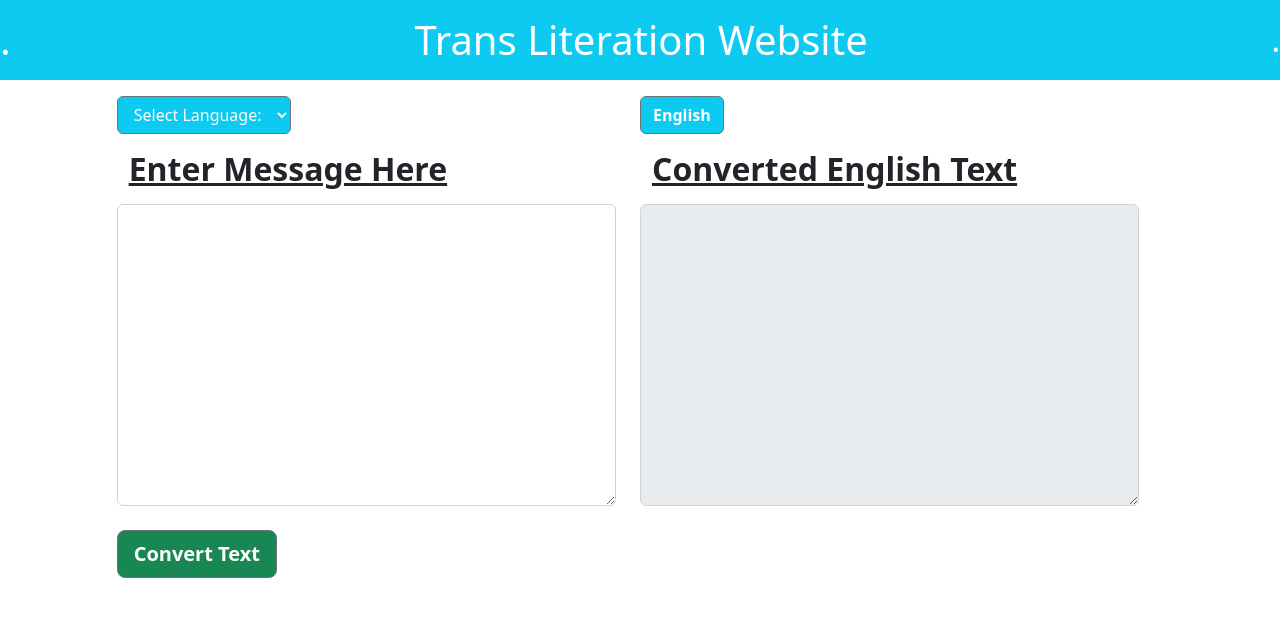
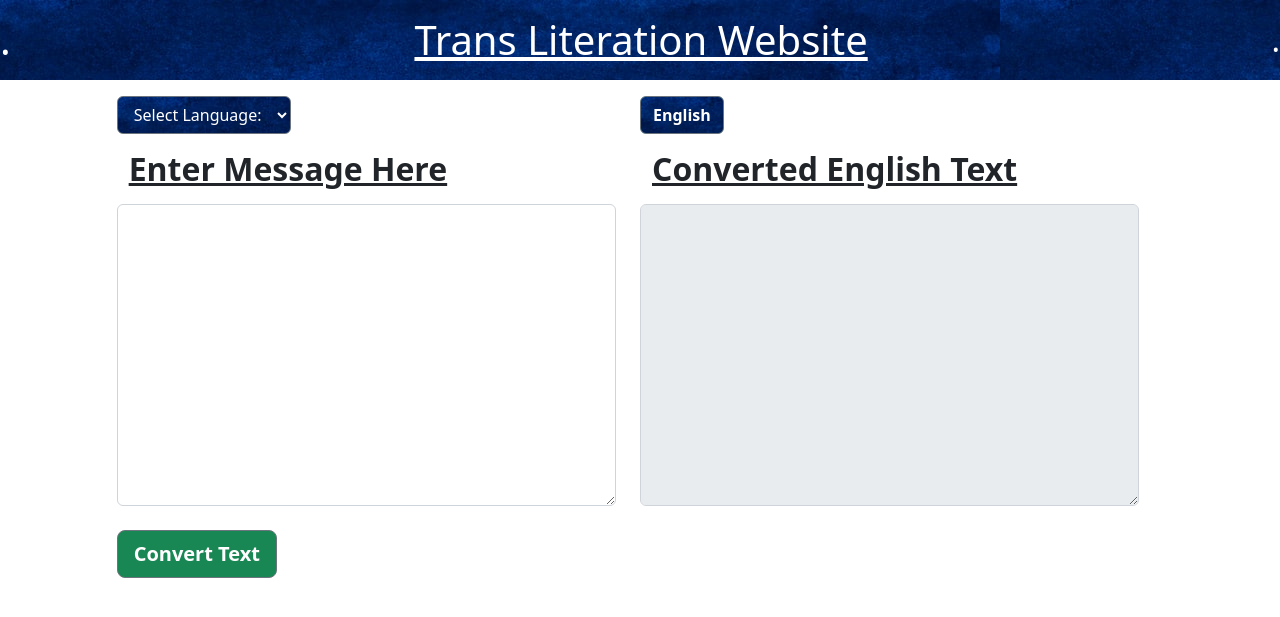
Before and after one commit to AggarwalNeelesh/Trans-Literation, a Django app: page / in a window 1280 px wide. Shown: the top 617 px of the page. Run offline with Django 4.2, Linux system fonts and the light colour scheme.

Commit message:
Third commit

```diff
--- a/lit/lit/settings.py
+++ b/lit/lit/settings.py
@@ -9,7 +9,7 @@ https://docs.djangoproject.com/en/4.0/topics/settings/
 For the full list of settings and their values, see
 https://docs.djangoproject.com/en/4.0/ref/settings/
 """
-
+import os
 from pathlib import Path
 
 # Build paths inside the project like this: BASE_DIR / 'subdir'.
@@ -111,11 +111,13 @@ USE_I18N = True
 
 USE_TZ = True
 
-
 # Static files (CSS, JavaScript, Images)
 # https://docs.djangoproject.com/en/4.0/howto/static-files/
 
 STATIC_URL = 'static/'
+STATICFILES_DIRS = [
+    os.path.join(BASE_DIR, 'static'),
+]
 
 # Default primary key field type
 # https://docs.djangoproject.com/en/4.0/ref/settings/#default-auto-field
--- a/lit/lit/urls.py
+++ b/lit/lit/urls.py
@@ -1,18 +1,3 @@
-"""lit URL Configuration
-
-The `urlpatterns` list routes URLs to views. For more information please see:
-    https://docs.djangoproject.com/en/4.0/topics/http/urls/
-Examples:
-Function views
-    1. Add an import:  from my_app import views
-    2. Add a URL to urlpatterns:  path('', views.home, name='home')
-Class-based views
-    1. Add an import:  from other_app.views import Home
-    2. Add a URL to urlpatterns:  path('', Home.as_view(), name='home')
-Including another URLconf
-    1. Import the include() function: from django.urls import include, path
-    2. Add a URL to urlpatterns:  path('blog/', include('blog.urls'))
-"""
 from django.contrib import admin
 from django.urls import path
 from . import views
--- a/lit/lit/views.py
+++ b/lit/lit/views.py
@@ -5,12 +5,17 @@ from googletrans import Translator
 
 
 def index(request):
+    # Method to telecast the main page
+
     return render(request, 'index.html')
 
 
 def transliteration(request):
+    # Method for translating any language into English
+
     msg = request.POST.get('msg')
     translator = Translator()
     data = translator.translate(msg).text
     response = json.dumps(data, default='str')
+
     return HttpResponse(response)
--- a/lit/templates/index.html
+++ b/lit/templates/index.html
@@ -8,18 +8,20 @@
   </head>
   {% load static %}
   <body>
-    <nav class="navbar navbar-dark bg-info mb-3">
+    <nav class="navbar navbar-dark bg-primary mb-3 "style="background-image: url('/static/img.png');">
       <span class="mb-0 h1 navbar-text text-white">.</span>
-      <span class="mb-0 h1 navbar-text text-white">Trans Literation Website</span>
+      <span class="mb-0 h1 navbar-text text-white" ><u>Trans Literation Website</u></span>
       <span class="mb-0 h2 navbar-text text-white">.</span>
     </nav>
     <div class='container-fluid row'>
+
         <div class="col-1"></div>
+
         <div class="dropdown col ml-3">
             <form id='form' method='post' action='#'>
                 {% csrf_token %}
-              <select class="btn btn-secondary dropdown-toggle bg-info text-white" name="lang" type="button" id="choice" data-bs-toggle="dropdown" aria-expanded="false" required>
-                    <option selected="selected" disabled required><b>Select Language:</b></option>
+                  <select class="btn btn-secondary dropdown-toggle text-white" name="lang" type="button" id="choice" data-bs-toggle="dropdown" aria-expanded="false" style="background-image: url('/static/img.png');" required>
+                        <option selected="selected" required><b>Select Language:</b></option>
                         <option >Hindi</option>
                         <option >Punjabi</option>
                         <option >Sindhi</option>
@@ -44,11 +46,12 @@
         </div>
 
         <div class='container col mr-3'>
-            <button type="submit" aria-expanded="false" class='btn btn-secondary bg-info'><b>English</b></button>
+            <button type="submit" aria-expanded="false" class='btn btn-secondary bg-info' style="background-image: url('/static/img.png');"><b>English</b></button>
             <br>
             <label for="exampleFormControlTextarea1" class='my-3 h2 container'><b><u>Converted English Text</u></b></label>
             <textarea class="form-control h2" style="color: blue; font-size: 24px;" name="msg2" id="Textarea2" rows="8" cols="6" disabled></textarea>
         </div>
+
         <div class="col-1"></div>
     </div>
     <script src="https://cdn.jsdelivr.net/npm/bootstrap@5.2.0-beta1/dist/js/bootstrap.bundle.min.js" integrity="sha384-pprn3073KE6tl6bjs2QrFaJGz5/SUsLqktiwsUTF55Jfv3qYSDhgCecCxMW52nD2" crossorigin="anonymous"></script>
@@ -57,7 +60,6 @@
   <script >
       $('#form').submit(function(event){
          $('#Textarea2').empty();
-
          var formData ={
             'msg': $('#Textarea1').val(),
             'csrfmiddlewaretoken': $('input[name=csrfmiddlewaretoken]').val()
```
Also changed, not shown: lit/static/img.png (added). Lines whose indentation alone changed are shown as unchanged.
